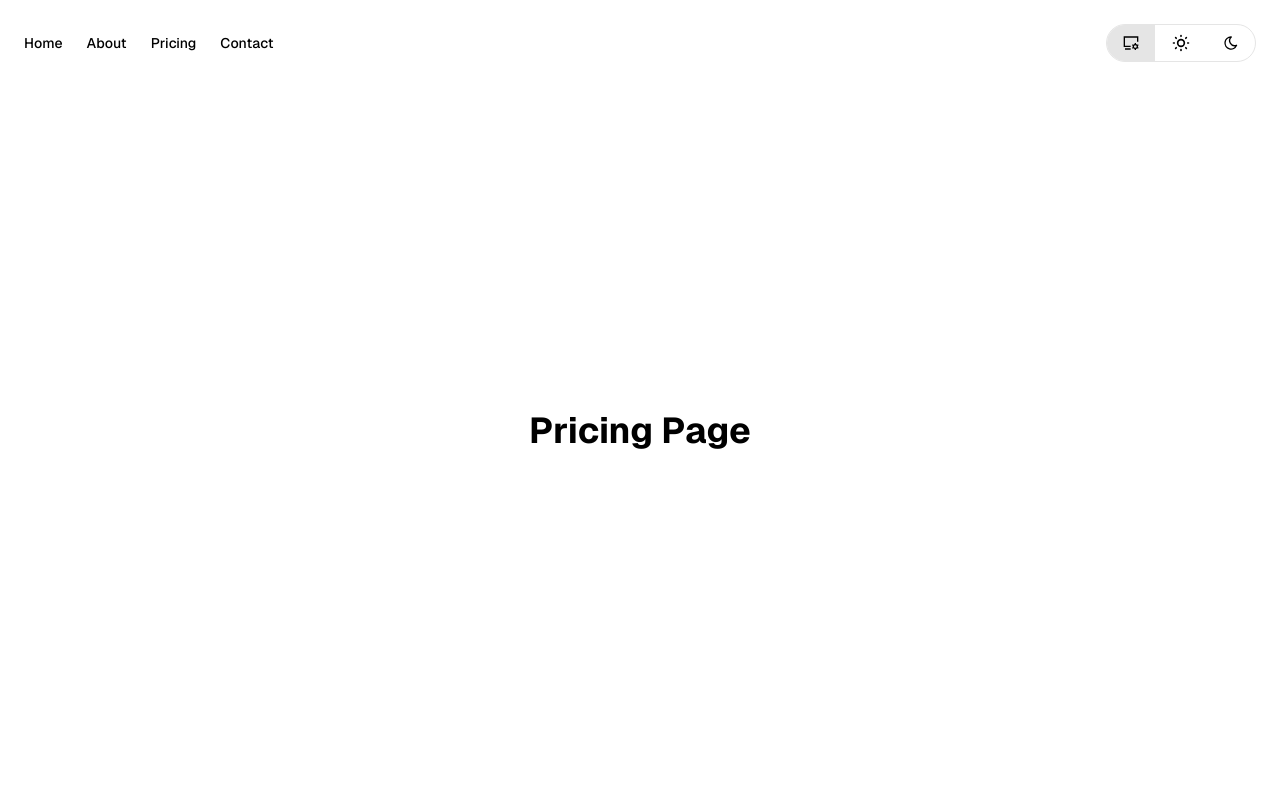
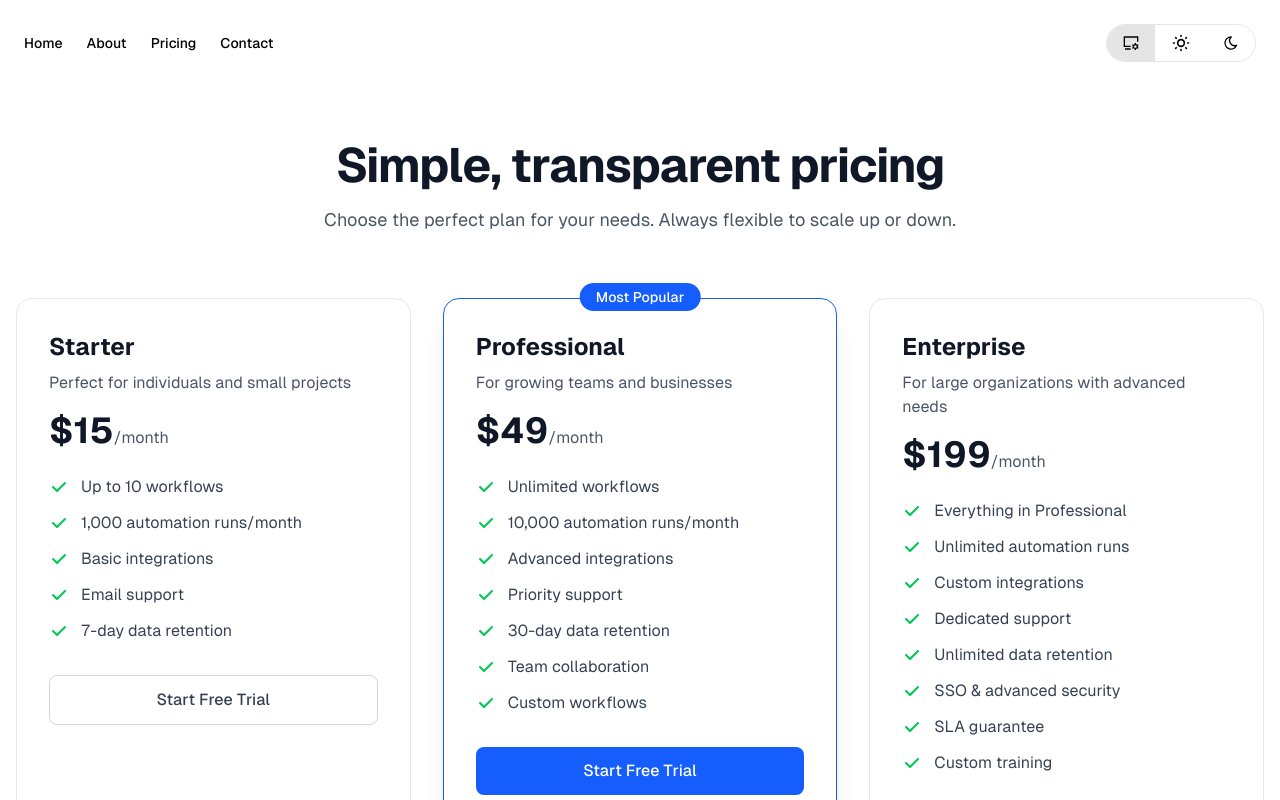
Before and after one commit to travailbeyondexcellence/AutoZen, a Next.js app in the folder frontend/web/: page /pricing in a window 1280 px wide. Shown: the top 800 px of the page. Built offline with nearby package versions, Linux system fonts and the light colour scheme.

Commit message:
Yeah, updated get ignore as well as the pricing section.

```diff
--- a/frontend/web/src/app/pricing/page.tsx
+++ b/frontend/web/src/app/pricing/page.tsx
@@ -1,12 +1,15 @@
 import NavigationBar from '@/app/(MainApp)/NavigationBar';
+import PricingSection from '@/app/(MainApp)/PricingSection';
 
 const PricingPage = () => {
     return (
-        <main className='mx-auto flex h-screen max-w-7xl flex-col pt-6 font-[family-name:var(--font-geist-sans)]'>
-            <NavigationBar />
-            <div className='flex flex-1 items-center justify-center'>
-                <h1 className='text-4xl font-bold'>Pricing Page</h1>
+        <main className='font-[family-name:var(--font-geist-sans)]'>
+            <div className='sticky top-0 z-50 bg-white/80 backdrop-blur-md dark:bg-gray-900/80'>
+                <div className='mx-auto max-w-7xl pt-6'>
+                    <NavigationBar />
+                </div>
             </div>
+            <PricingSection />
         </main>
     );
 };
```
Also changed, not shown: 1 other file (tests, documents, lock files or other folders).
